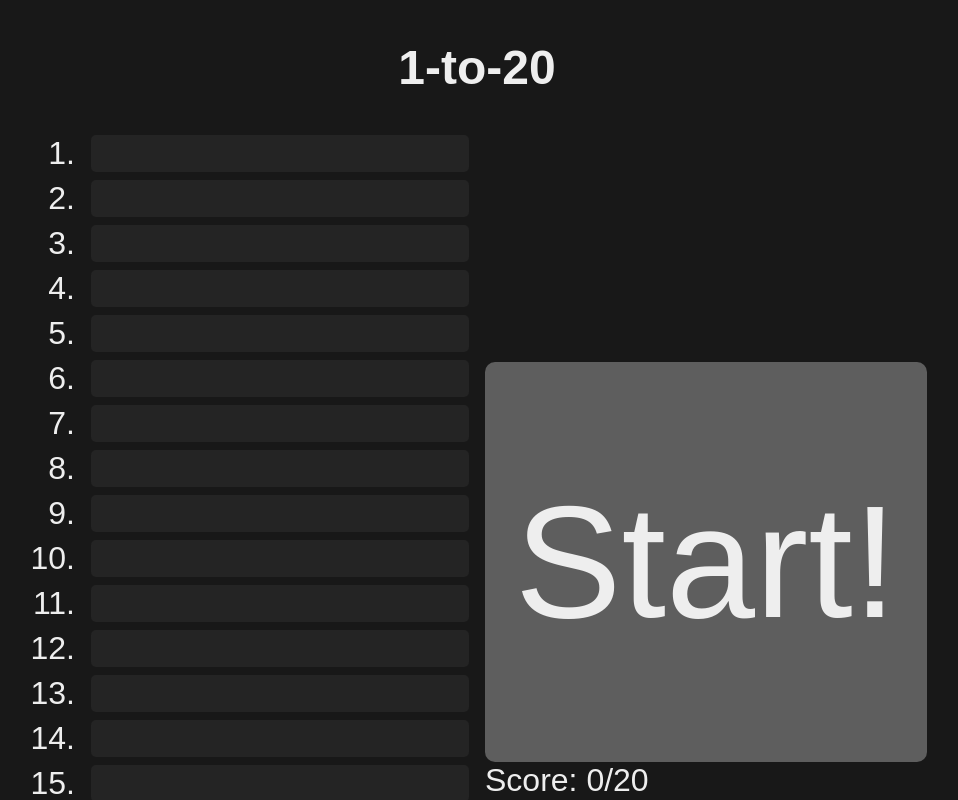
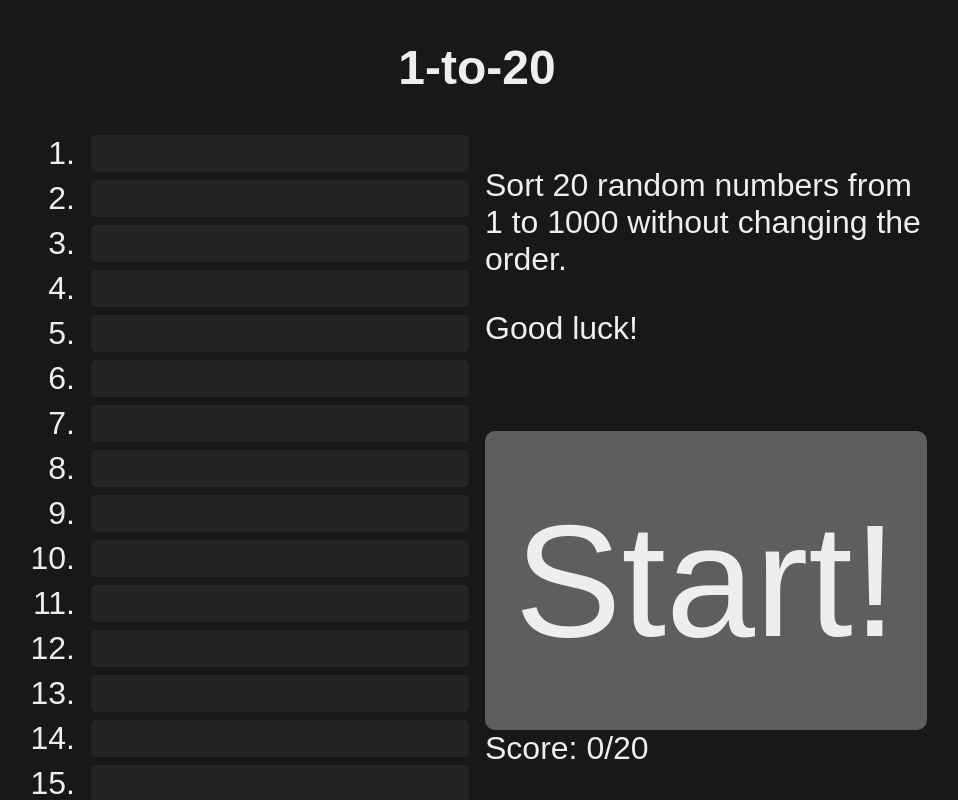
Before and after one commit to fleetfoxx/1-to-20, a SvelteKit app: page / in a window 1280 px wide. Shown: the top 800 px of the page, without its empty margins (163-1121 px from the left). Built offline with nearby package versions, Linux system fonts and the light colour scheme; a web font is replaced by a local one.

Commit message:
Add instructions.

```diff
--- a/package.json
+++ b/package.json
@@ -9,19 +9,16 @@
     "check": "svelte-kit sync && svelte-check --tsconfig ./tsconfig.json",
     "check:watch": "svelte-kit sync && svelte-check --tsconfig ./tsconfig.json --watch",
     "lint": "prettier --check .",
-    "format": "prettier --write .",
-    "deploy": "npx gh-pages -d build"
+    "format": "prettier --write ."
   },
   "devDependencies": {
     "@sveltejs/adapter-auto": "^3.0.0",
     "@sveltejs/adapter-static": "^3.0.4",
     "@sveltejs/kit": "^2.0.0",
     "@sveltejs/vite-plugin-svelte": "^3.0.0",
-    "gh-pages": "^6.1.1",
     "prettier": "^3.1.1",
     "prettier-plugin-svelte": "^3.1.2",
     "svelte": "^4.2.7",
-    "svelte-adapter-github": "^1.0.0-next.0",
     "svelte-check": "^3.6.0",
     "typescript": "^5.0.0",
     "vite": "^5.0.3"
--- a/src/components/RightPanel.svelte
+++ b/src/components/RightPanel.svelte
@@ -24,7 +24,10 @@
 </script>
 
 <div id="right-panel">
-  <div></div>
+  <div>
+    <p>Sort 20 random numbers from 1 to 1000 without changing the order.</p>
+    <p>Good luck!</p>
+  </div>
   {#if gameStateValue === GameState.ValidMoves}
     {#if currentNumberValue === null}
       <button on:click={handleStart} class="start-button large-font">Start!</button>
@@ -57,6 +60,10 @@
     display: flex;
     flex-direction: column;
     justify-content: center;
+
+    & > * {
+      flex: 1;
+    }
   }
 
   .start-button,
```
